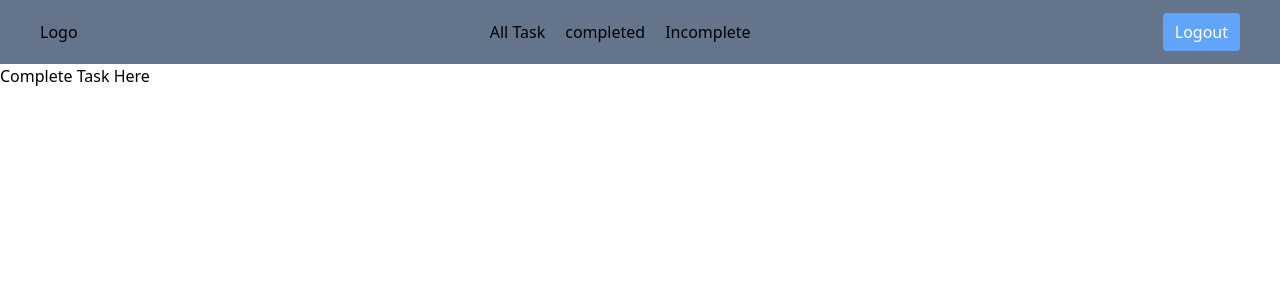
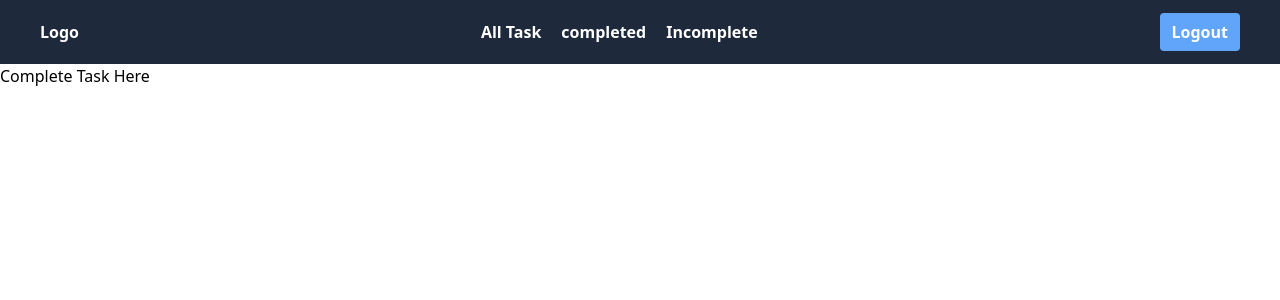
Before and after one commit to MdAtif19/Task-MVN, a React (Vite) app in the folder client/: page /completed in a window 1280 px wide. Shown: the top 300 px of the page. Built offline with nearby package versions, Linux system fonts and the light colour scheme; no server answers.

Commit message:
common Navbar

```diff
--- a/client/src/pages/Navbar.jsx
+++ b/client/src/pages/Navbar.jsx
@@ -10,7 +10,7 @@ const Navbar = () => {
     logoutUser();
   };
   return (
-    <div className="flex justify-between items-center px-10 py-5 bg-slate-500">
+    <div className="flex justify-between items-center text-white font-bold px-10 py-5 bg-slate-800">
       <div>
         <a href="/">Logo</a>
       </div>
```
